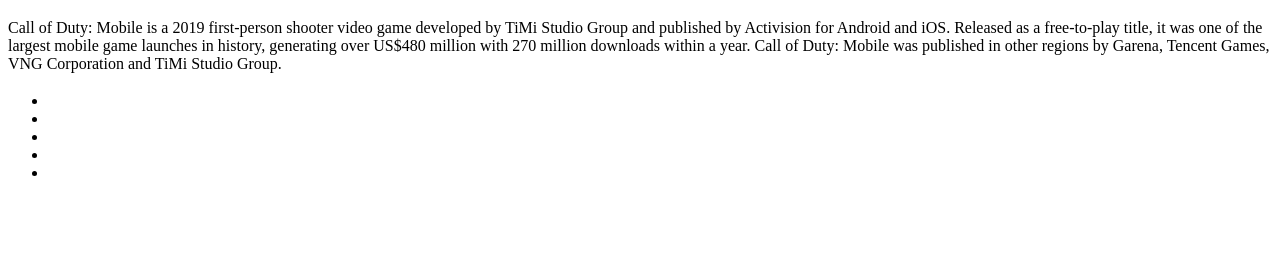
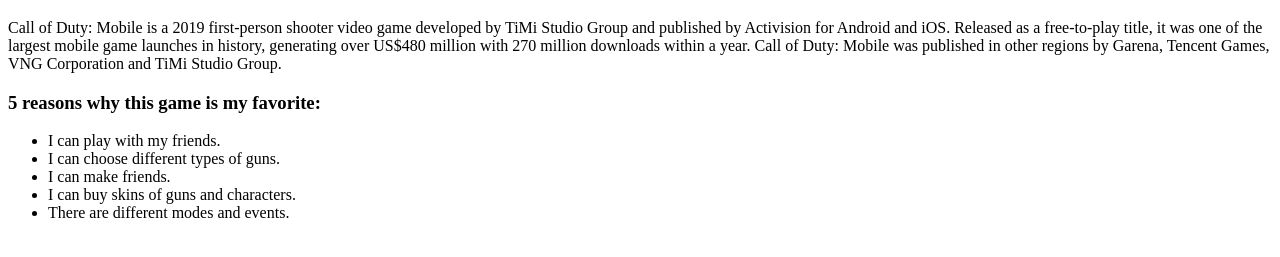
Before and after one commit to Bastyt/Lithium-Lab2-Solano, a plain HTML site: page games.html in a window 1280 px wide. Shown: the part 61-318 px from the top of the page. Drawn offline with Linux system fonts and the light colour scheme.

Commit message:
Update games.html

```diff
--- a/games.html
+++ b/games.html
@@ -13,13 +13,13 @@
                            <p>Call of Duty: Mobile is a 2019 first-person shooter video game developed by TiMi Studio Group and published by Activision for Android and iOS. Released as a free-to-play title, it was one of the largest mobile game launches in history, generating over US$480 million with 270 million downloads within a year.
                               Call of Duty: Mobile was published in other regions by Garena, Tencent Games, VNG Corporation and TiMi Studio Group.</p>
 			   <span>
-                              <h3></h3>
+                              <h3>5 reasons why this game is my favorite:</h3>
                               <ul>
-                              <li></li>
-                              <li></li>
-                              <li></li>
-                              <li></li>
-                              <li></li>
+                              <li>I can play with my friends.</li>
+                              <li>I can choose different types of guns.</li>
+                              <li>I can make friends.</li>
+                              <li>I can buy skins of guns and characters.</li>
+                              <li>There are different modes and events.</li>
                               </ul>
                            </span>
 		    </div>
```
